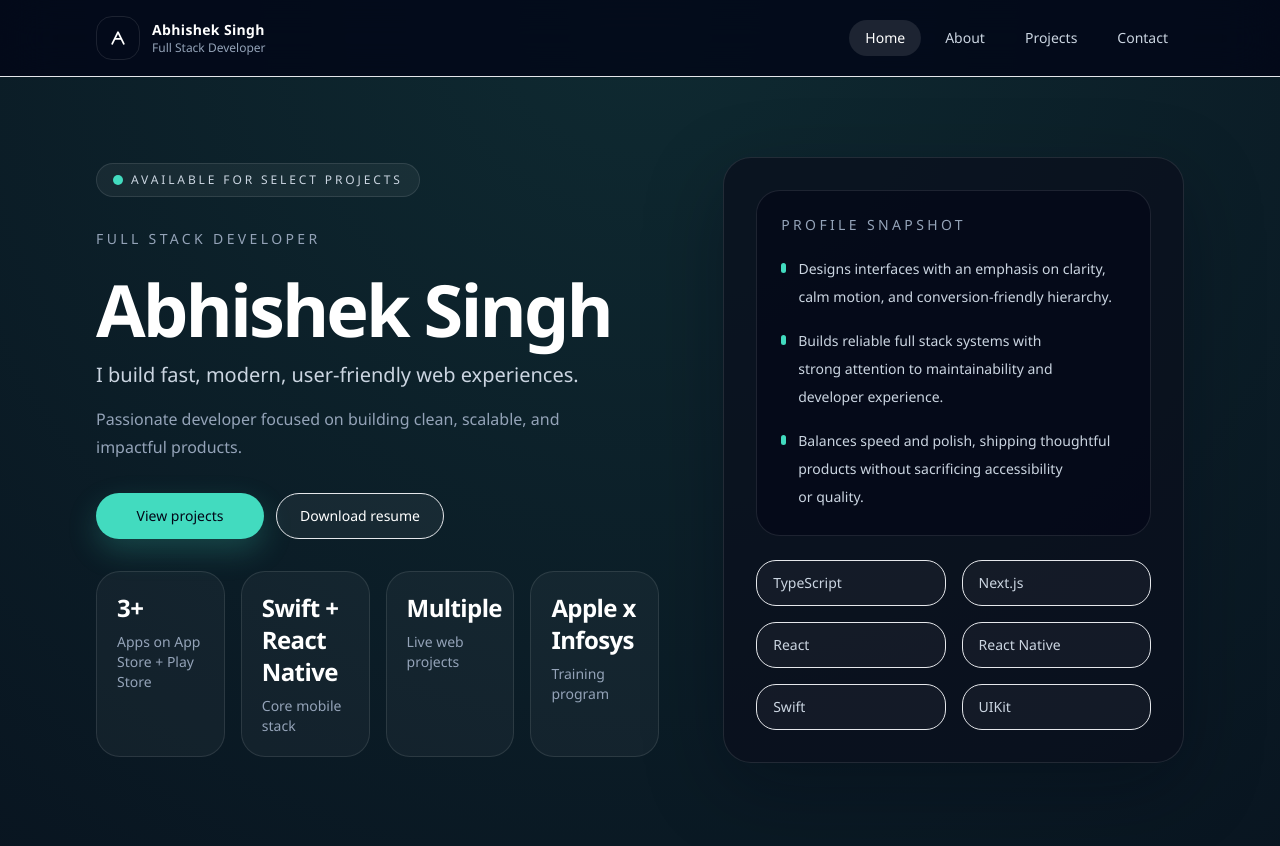
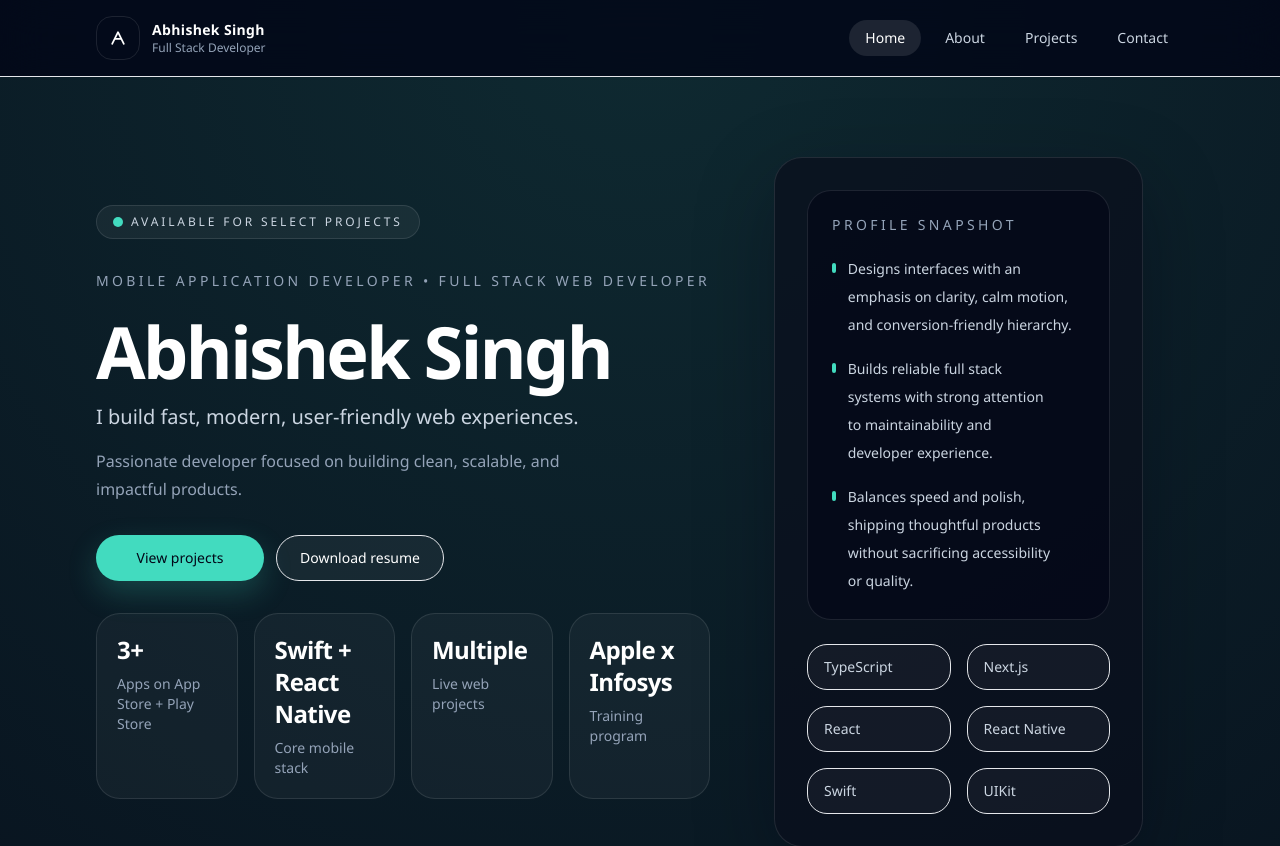
Before and after one commit to Abhishek-dev69/Personal-Portfolio, a Next.js app: page / in a window 1280 px wide. Shown: the top 846 px of the page. Built offline with nearby package versions, Linux system fonts and the light colour scheme.

Commit message:
added the changes in the name

```diff
--- a/data/site.ts
+++ b/data/site.ts
@@ -1,6 +1,7 @@
 export const siteConfig = {
   name: "Abhishek Singh",
   title: "Full Stack Developer",
+  heroLabel: "Mobile Application Developer • Full Stack Web Developer",
   tagline: "I build fast, modern, user-friendly web experiences.",
   about:
     "Passionate developer focused on building clean, scalable, and impactful products.",
```
